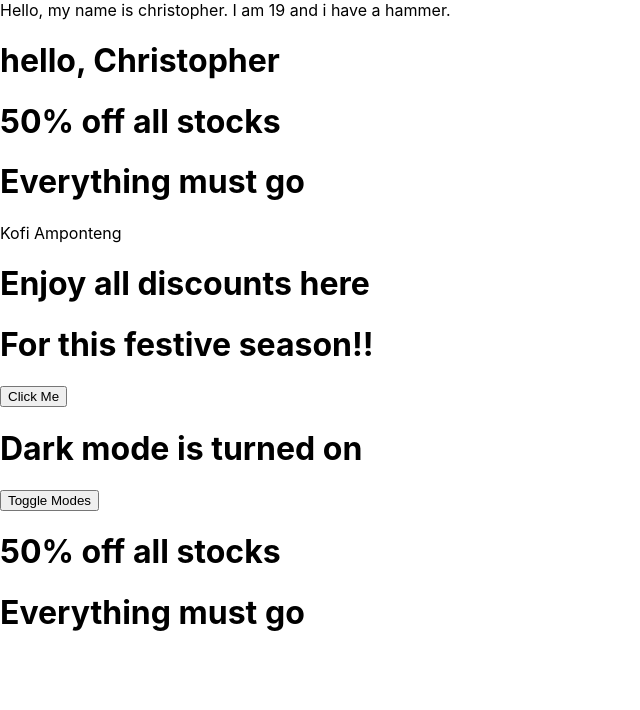
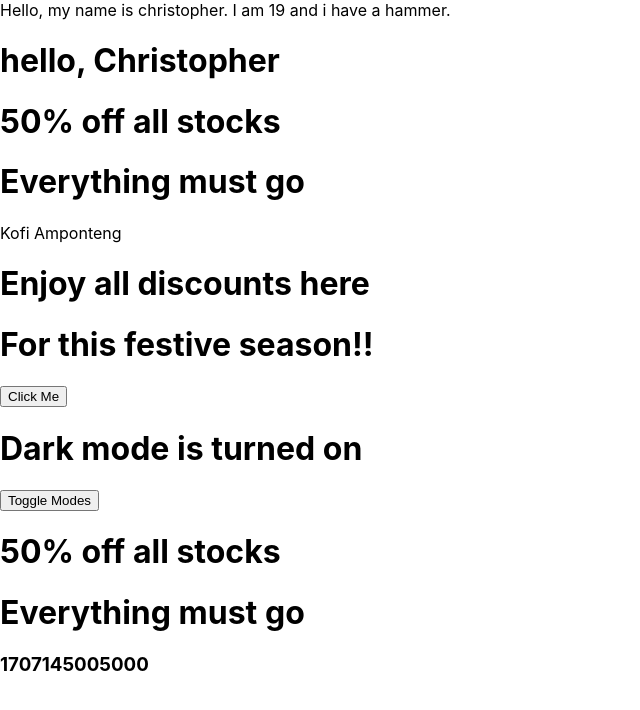
Before and after one commit to mambachristophersteven/react-beginning, a React (Create React App) app: page / in a window 1280 px wide. Shown: the top 710 px of the page, without its empty margins (0-640 px from the left). Built offline with nearby package versions, Linux system fonts and the light colour scheme.

Commit message:
showing date by passing props to child from parent

```diff
--- a/src/App.js
+++ b/src/App.js
@@ -4,8 +4,11 @@ import Header from "./Components/Header/Header";
 import ModeToggler from "./Components/ModeToggler/ModeToggler";
 import Navbar from "./Components/Navbar/Navbar";
 import Promo from "./Components/Promo/Promo";
+import ShowDate from "./Components/ShowDate/ShowDate";
 
 function App() {
+
+  const date =new Date();
   return (
     <div className="app">
       <Navbar name='christopher' age='19' weapon='hammer'/>
@@ -14,6 +17,7 @@ function App() {
       <Button />
       <ModeToggler />
       <Promo />
+      <ShowDate message = {date.getTime()}/>
     </div>
   );
 }
--- /dev/null
+++ b/src/Components/ShowDate/ShowDate.jsx
@@ -0,0 +1,11 @@
+import React from 'react'
+
+const ShowDate = (props) => {
+  return (
+    <div>
+        <h3>{props.message}</h3>
+    </div>
+  )
+}
+
+export default ShowDate
```
Also changed, not shown: src/Components/ShowWord/ShowWord.jsx (added).
